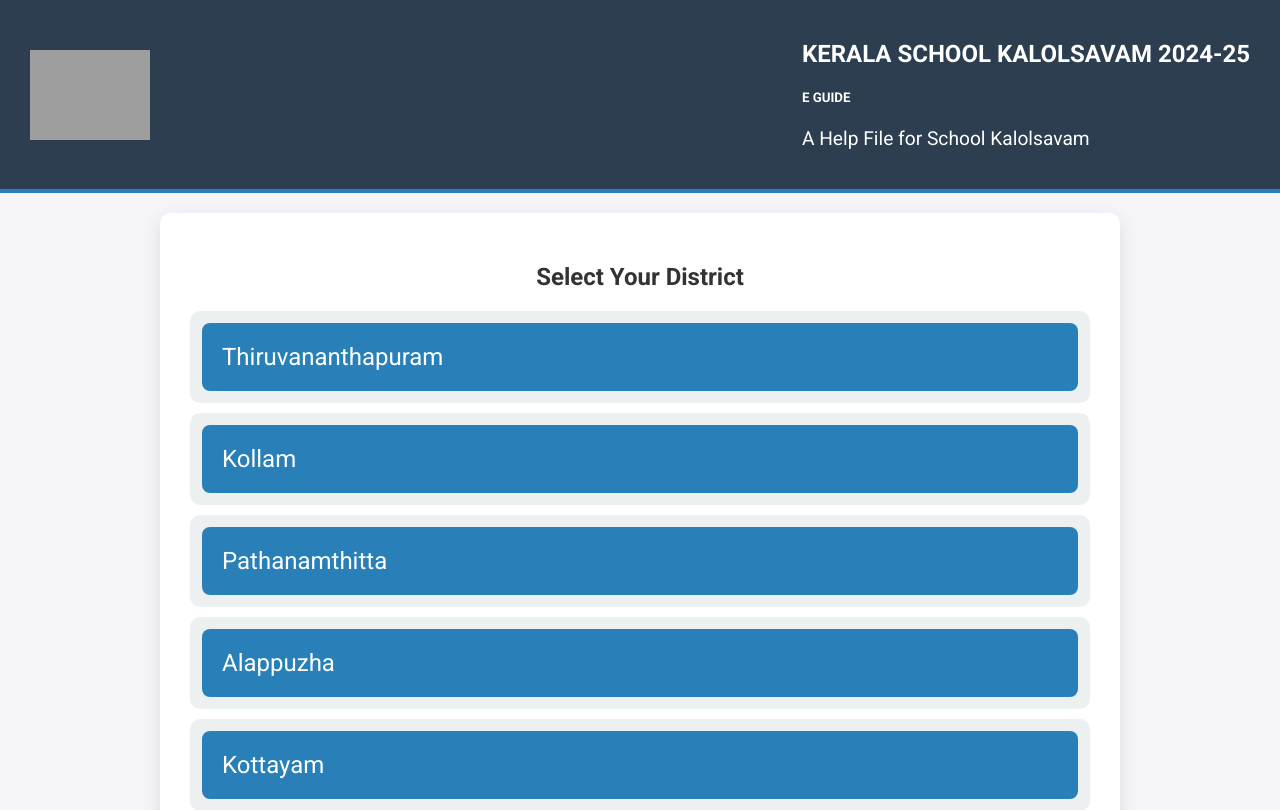
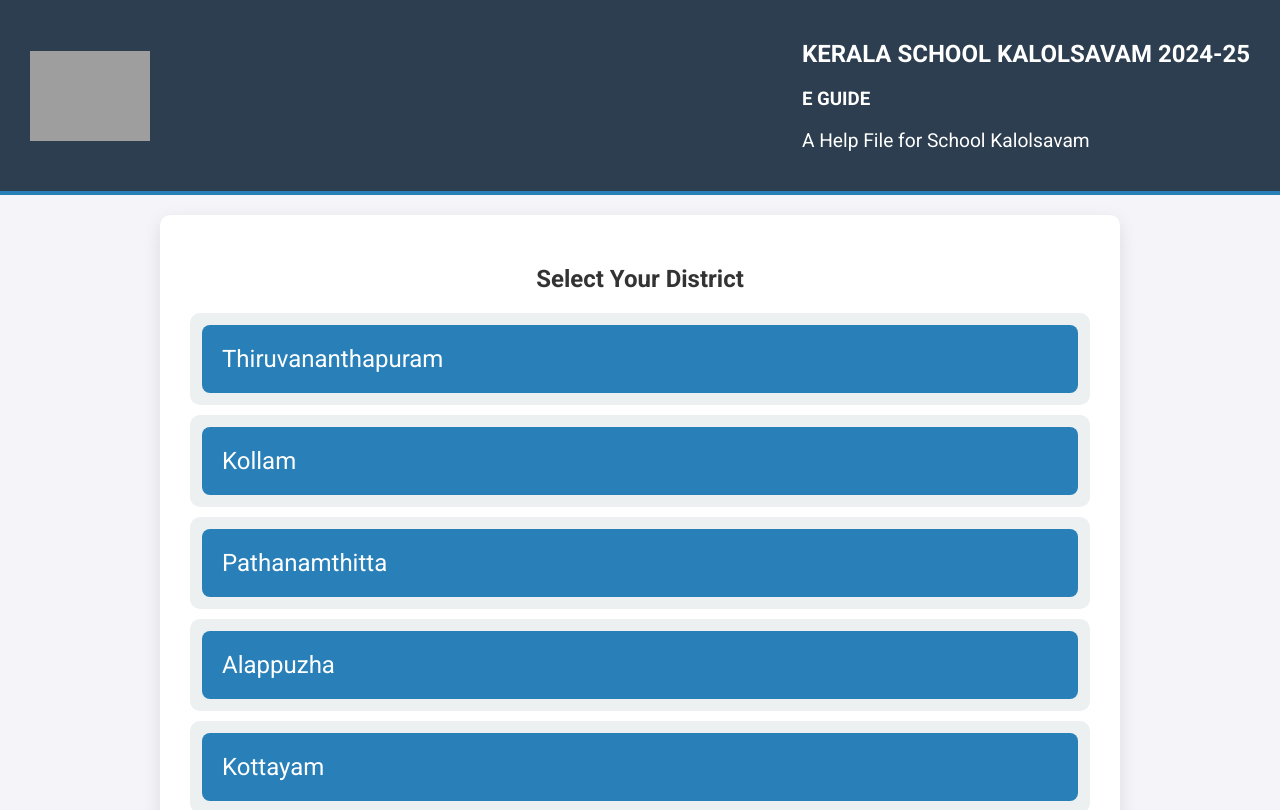
Before and after one commit to shebins298/Kerala-School-Kalolsavam-2024-25, a plain HTML site: page index.html in a window 1280 px wide. Shown: the top 810 px of the page. Drawn offline with Linux system fonts and the light colour scheme; grey boxes are pictures that could not be loaded.

Commit message:
Update index.html

```diff
--- a/index.html
+++ b/index.html
@@ -196,7 +196,7 @@
         <img src="https://shebin.in/wp-content/uploads/2024/12/wp-17356311966121409779192112430449.jpg" alt="Logo" class="logo">
         <div>
             <h2>KERALA SCHOOL KALOLSAVAM 2024-25</h2>
-            <h5>E GUIDE</h5>
+            <h3>E GUIDE</h3>
             <p>A Help File for School Kalolsavam </p>
         </div>
     </header>
```
